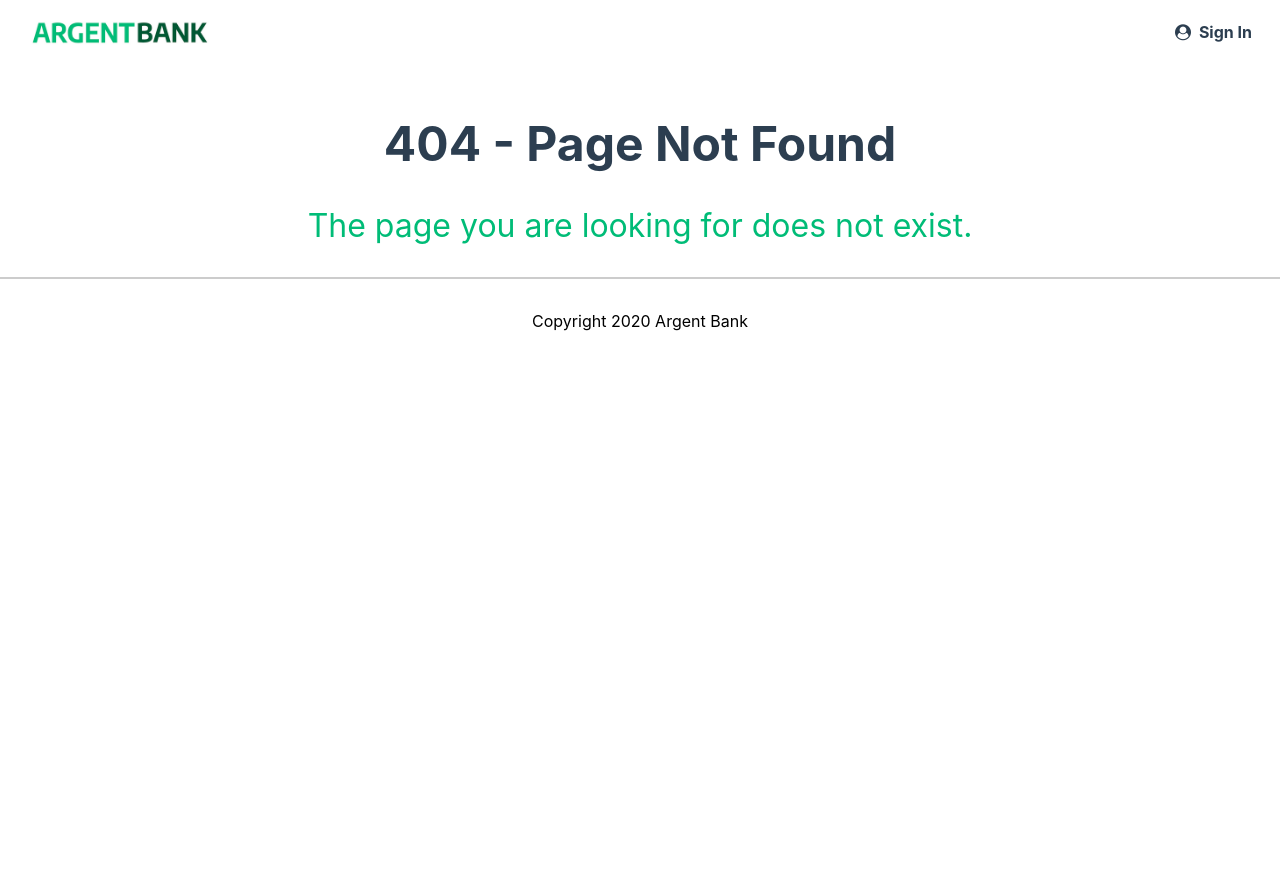
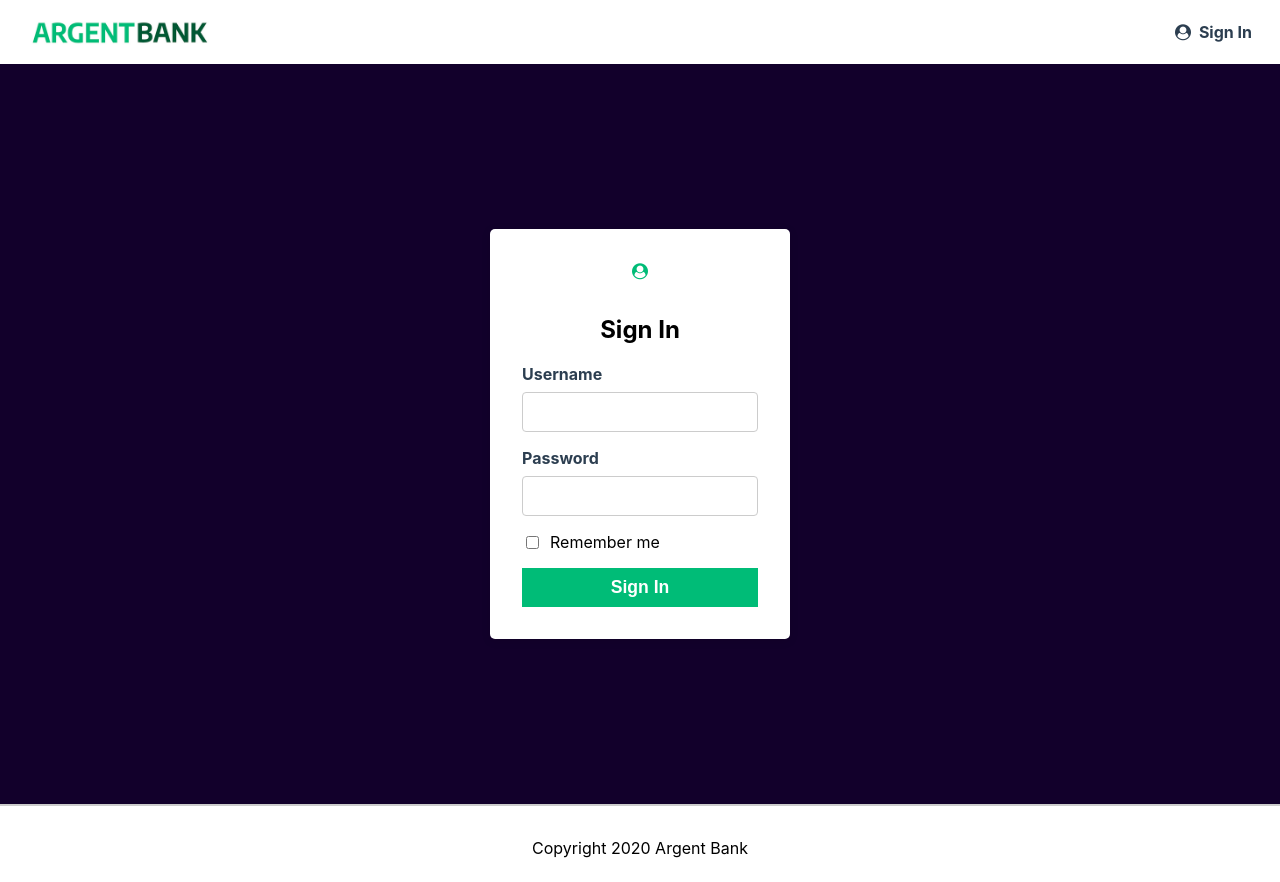
Before and after one commit to Samisateurr/Argent-Bank-Samuel, a React (Create React App) app: page /sign-in in a window 1280 px wide. Before the commit this address had no page. Before the commit the page ends 800 px from the top, so only its background shows below. Built offline with nearby package versions, Linux system fonts and the light colour scheme.

Commit message:
feat : page d'authentification

```diff
--- a/src/App.js
+++ b/src/App.js
@@ -1,6 +1,7 @@
 import React from 'react';
 import { BrowserRouter as Router, Route, Routes } from 'react-router-dom';
 import Home from './pages/Home';
+import SignIn from './pages/SignIn';
 import NotFound from './pages/NotFound';
 import 'font-awesome/css/font-awesome.min.css';
 
@@ -9,6 +10,7 @@ function App() {
     <Router>
       <Routes>
         <Route path="/" element={<Home />} />
+        <Route path="/sign-in" element={<SignIn />} />
         <Route path="*" element={<NotFound />} />
       </Routes>
     </Router>
--- /dev/null
+++ b/src/components/common/Button/Button.jsx
@@ -0,0 +1,19 @@
+import React from 'react';
+import PropTypes from 'prop-types';
+import '../Button/Button.scss';
+
+const Button = ({ children, onClick, type = 'button' }) => {
+  return (
+    <button className="custom-button" type={type} onClick={onClick}>
+      {children}
+    </button>
+  );
+};
+
+Button.propTypes = {
+  children: PropTypes.node.isRequired,
+  onClick: PropTypes.func,
+  type: PropTypes.string,
+};
+
+export default Button;
--- /dev/null
+++ b/src/components/common/Button/Button.scss
@@ -0,0 +1,22 @@
+.custom-button {
+    display: block;
+    width: 100%;
+    padding: 8px;
+    font-size: 1.1rem;
+    font-weight: bold;
+    margin-top: 1rem;
+    border: 1px solid #00bc77;
+    background-color: #00bc77;
+    color: #fff;
+    cursor: pointer;
+    transition: background-color 0.3s, border-color 0.3s;
+
+    &:hover {
+      background-color: darken(#00bc77, 10%);
+      border-color: darken(#00bc77, 10%);
+    }
+
+    &:focus {
+      outline: none;
+    }
+  }
--- /dev/null
+++ b/src/components/common/InputField/InputField.jsx
@@ -0,0 +1,27 @@
+import React from 'react';
+import PropTypes from 'prop-types';
+import './InputField.scss';
+
+const InputField = ({ label, type, id, value, onChange }) => {
+  return (
+    <div className="input-wrapper">
+      <label htmlFor={id}>{label}</label>
+      <input
+        type={type}
+        id={id}
+        value={value}
+        onChange={onChange}
+      />
+    </div>
+  );
+};
+
+InputField.propTypes = {
+  label: PropTypes.string.isRequired,
+  type: PropTypes.string.isRequired,
+  id: PropTypes.string.isRequired,
+  value: PropTypes.string.isRequired,
+  onChange: PropTypes.func.isRequired,
+};
+
+export default InputField;
--- a/src/components/layout/Nav/Nav.jsx
+++ b/src/components/layout/Nav/Nav.jsx
@@ -1,20 +1,21 @@
 import React from 'react';
+import { Link } from 'react-router-dom';
 import logo from '../../../assets/images/argentBankLogo.png';
 import Icon from '../../common/Icon/Icon';
-import '../Nav/Nav.scss'
+import '../Nav/Nav.scss';
 
 function Nav() {
   return (
     <nav className="main-nav">
-      <a className="main-nav-logo" href="./index.html">
+      <Link to="/" className="main-nav-logo">
         <img className="main-nav-logo-image" src={logo} alt="Argent Bank Logo" />
         <h1 className="sr-only">Argent Bank</h1>
-      </a>
+      </Link>
       <div>
-        <a className="main-nav-item" href="./sign-in.html">
-        <Icon name="user-circle" />
+        <Link to="/sign-in" className="main-nav-item">
+          <Icon name="user-circle" />
           Sign In
-        </a>
+        </Link>
       </div>
     </nav>
   );
--- /dev/null
+++ b/src/pages/SignIn.jsx
@@ -0,0 +1,55 @@
+import React, { useState } from 'react';
+import InputField from '../components/common/InputField/InputField';
+import Nav from '../components/layout/Nav/Nav';
+import Footer from '../components/layout/Footer/Footer';
+import Button from '../components/common/Button/Button';
+import '../pages/SignIn.scss';
+
+const SignIn = () => {
+    const [username, setUsername] = useState('');
+    const [password, setPassword] = useState('');
+
+    const handleUsernameChange = (e) => setUsername(e.target.value);
+    const handlePasswordChange = (e) => setPassword(e.target.value);
+
+    const handleSubmit = (e) => {
+      e.preventDefault();
+      // Handle sign-in logic here
+    };
+
+    return (
+      <>
+        <Nav />
+        <main className="main bg-dark">
+          <section className="sign-in-content">
+            <i className="fa fa-user-circle sign-in-icon"></i>
+            <h1>Sign In</h1>
+            <form onSubmit={handleSubmit}>
+              <InputField
+                label="Username"
+                type="text"
+                id="username"
+                value={username}
+                onChange={handleUsernameChange}
+              />
+              <InputField
+                label="Password"
+                type="password"
+                id="password"
+                value={password}
+                onChange={handlePasswordChange}
+              />
+              <div className="input-remember">
+                <input type="checkbox" id="remember-me" />
+                <label htmlFor="remember-me">Remember me</label>
+              </div>
+              <Button type="submit">Sign In</Button>
+            </form>
+          </section>
+        </main>
+        <Footer />
+      </>
+    );
+  };
+
+  export default SignIn;
--- /dev/null
+++ b/src/pages/SignIn.scss
@@ -0,0 +1,64 @@
+.input-wrapper {
+    display: flex;
+    flex-direction: column;
+    text-align: left;
+    margin-bottom: 1rem;
+
+    label {
+      font-weight: bold;
+      margin-bottom: 0.5rem;
+      font-size: 1rem; // Adjust the font size if necessary
+      color: #2c3e50; // Same color as the main text
+    }
+
+    input {
+      padding: 0.5rem;
+      font-size: 1.2rem;
+      border: 1px solid #ccc;
+      border-radius: 4px;
+      transition: border-color 0.3s;
+
+      &:focus {
+        border-color: #00bc77; // Highlight color on focus
+        outline: none; // Remove default outline
+      }
+    }
+  }
+
+  .main {
+    flex: 1;
+  }
+
+  .bg-dark {
+    background-color: #12002b;
+    display: flex;
+    justify-content: center;
+    align-items: center;
+    min-height: calc(100vh - 60px); // Adjust height based on your header and footer height
+  }
+
+  .sign-in-content {
+    box-sizing: border-box;
+    background-color: white;
+    width: 300px;
+    padding: 2rem;
+    text-align: center;
+    border-radius: 5px;
+    box-shadow: 0 2px 10px rgba(0, 0, 0, 0.1);
+  }
+
+  .sign-in-icon {
+    font-size: 4rem;
+    color: #00bc77;
+    margin-bottom: 1rem;
+  }
+
+  .input-remember {
+    display: flex;
+    align-items: center;
+    margin-bottom: 1rem;
+  }
+
+  .input-remember label {
+    margin-left: 0.5rem;
+  }
```
Also changed, not shown: src/components/common/InputField/InputField.scss (added).
